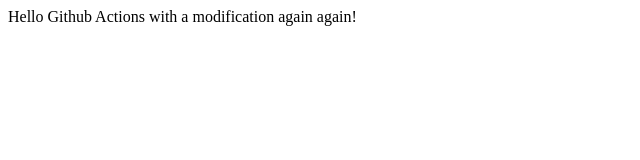
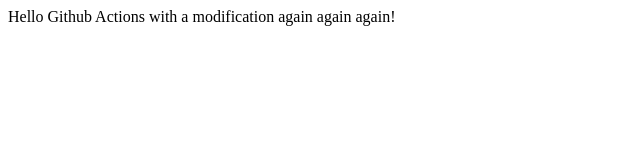
Before and after one commit to madeira-dev/simple-CICD-workflow, a plain HTML site: page index.html in a window 1280 px wide. Shown: the full height of the page, 0-640 px from the left. Drawn offline with Linux system fonts and the light colour scheme.

Commit message:
updated index.html to test deployment workflow

```diff
--- a/index.html
+++ b/index.html
@@ -1,5 +1,5 @@
 <!DOCTYPE html>
 
 <body>
-    <a>Hello Github Actions with a modification again again!</a>
+    <a>Hello Github Actions with a modification again again again!</a>
 </body>
```
